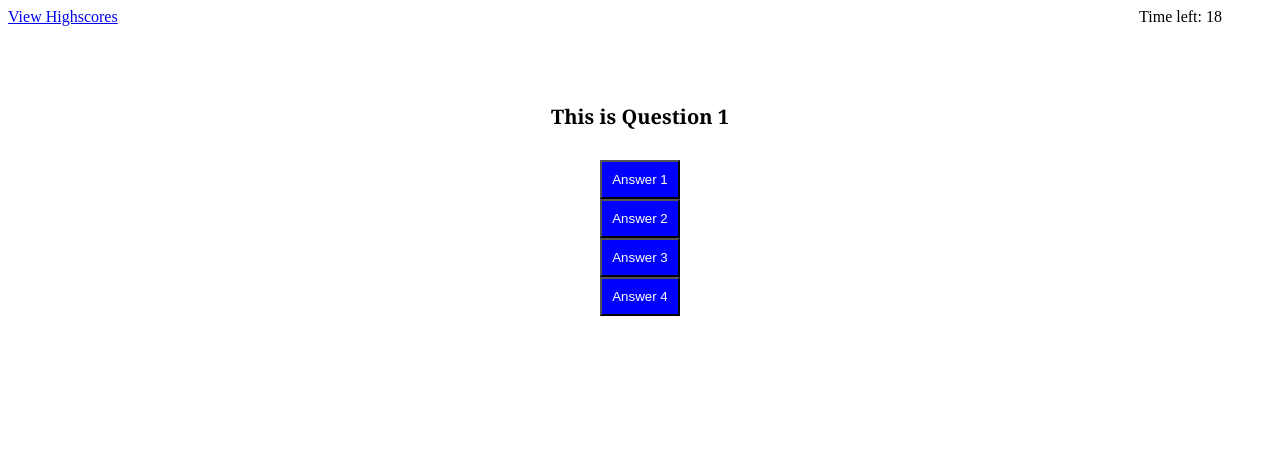
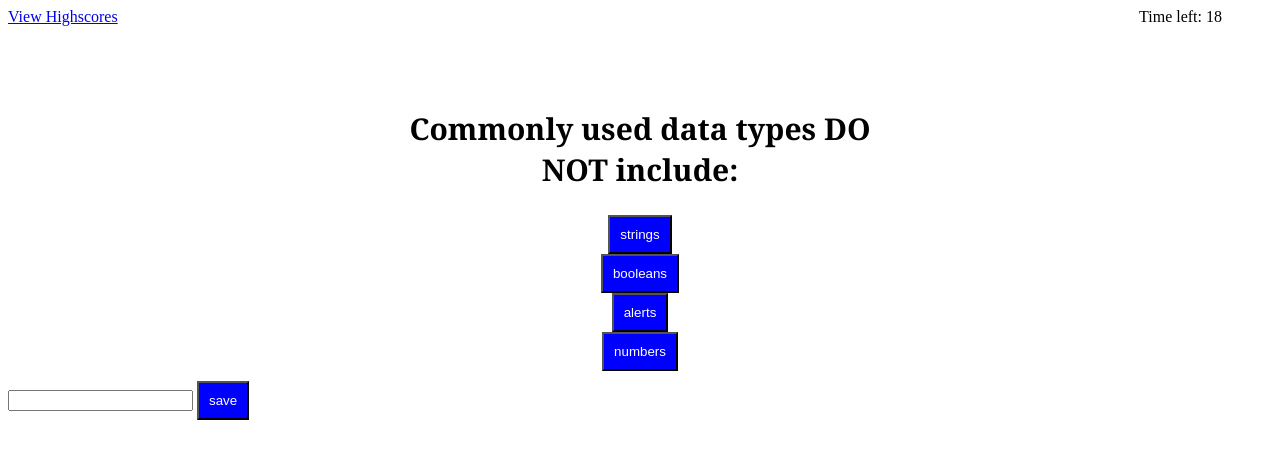
Before and after one commit to kapslock07/CodeQuiz, a plain HTML site: page quiz.html in a window 1280 px wide. Both pictures are taken after a click on the button "Start Quiz". Drawn offline with nearby package versions, Linux system fonts and the light colour scheme.

Commit message:
got loops, timer, and score keeper on loca drive in place

```diff
--- a/quiz.html
+++ b/quiz.html
@@ -28,6 +28,10 @@
     <!-- <div class="buttons" id="answer2"></div>
     <div class="buttons" id="answer3"></div>
     <div class="buttons" id="answer4"></div> -->
+    <form id="form">
+        <input id="formInput">
+        <button id="saveButton">save</button>
+    </form>
 
     <script src="./script.js"></script>
 
--- a/script.js
+++ b/script.js
@@ -1,49 +1,83 @@
 // ----------------METHOD 1--------------------------
 
-var q1Answers = ["Answer 1", "Answer 2", "Answer 3", "Answer 4"]
-var q2Answers = ["q2-Answer 1", "Answer 2", "Answer 3", "Answer 4"]
-var answerButton = ""
+var timeLeft = 20;
+//$("#form").hide();
+
+var questions = [
+    {
+        title: "Commonly used data types DO NOT include:",
+        choices: ["strings", "booleans", "alerts", "numbers"],
+        answer: "alerts"
+    },
+    {
+        title: "The condition in an if / else statement is enclosed within ____.",
+        choices: ["quotes", "curly brackets", "parentheses", "square brackets"],
+        answer: "parentheses"
+    },
+    ///etc.
+];
 
 $("#startButton").on("click", function () {
 
     $("#mainSection").html("<p>This is Question 1</p>");
 
-    var counter = 20;
     setInterval(function () {
-        counter--;
-        if (counter >= 0) {
-            $("#timer").html("Time left: " + counter);
+        timeLeft--;
+        if (timeLeft >= 0) {
+            $("#timer").html("Time left: " + timeLeft);
 
         }
-        if (counter === 0) {
+        if (timeLeft === 0) {
             alert('Sorry, you are out of time');
-            clearInterval(counter);
+            //also do end of quiz function here
+            clearInterval(timeLeft);
         }
     }, 1000);
 
-    for (var i = 0; i < q1Answers.length; i++) {
-        answerButton = $("<button>");
-        answerButton.attr("data-answer", q1Answers[i]);
-        answerButton.text(q1Answers[i]);
-        $("#answer1").append(answerButton).append("<div></div>");
-    };
 
+    displayQuestion();
 
 });
 
-$("#answer1").on("click", function () {
-    $("#mainSection").html("<p>This is Question 2</p>");
-    for (var i = 0; i < q2Answers.length; i++) {
+var index = 0;
+
+function displayQuestion() {
+    $("#mainSection").empty();
+
+    var question = $("<h2>");
+    question.text(questions[index].title);
+    $("#mainSection").append(question);
+
+    for (var i = 0; i < questions[index].choices.length; i++) {
         answerButton = $("<button>");
-        answerButton.attr("data-answer", q2Answers[i]);
-        answerButton.text(q2Answers[i]);
-        $("#answer1").html(answerButton).append("<div></div>");
+        answerButton.attr("data-answer", questions[index].choices[i]);
+        answerButton.text(questions[index].choices[i]);
+        answerButton.addClass("answerButton");
+        $("#mainSection").append(answerButton).append("<div></div>");
     };
+}
 
-    //  $(q1Answers[0]).on("click", function () {
-    //         alert("WRONG!");
-    //     }
+$(document).on("click", ".answerButton", function (event) {
+    //$(this) === event.target
+
+    if ($(this).attr("data-answer") === questions[index].answer) {
+
+    } else {
+        timeLeft -= 10;
+    }
+
+    // index = index + 1;
+    // index += 1;
+    //if there are questions left
+    index++;
+    displayQuestion();
+    //else show score function
+
 });
+
+//localStorage.getItem()
+//inside of click listner:
+localStorage.setItem("name", timeLeft)
 
 // --------------------------------------------
 // var clickButton = $("#startButton").on("click", function () {
@@ -51,143 +85,8 @@ $("#answer1").on("click", function () {
 // });
 
 
+function gameOver() {
+    //show score
+    //form.show
 
-
-
-
-
-
-// --------------METHOD 2-------------
-
-// $("#startButton").on("click", function () {
-
-
-//     $("#mainSection").html("<p>This is Question 1</p>");
-//     var q1a1 = $("#answer1").html("<button>Answer 1</button>");
-//     q1a1.addClass("correctAnswer1");
-//     var q1a2 = $("#answer2").html("<button>Answer 2</button>");
-//     q1a2.addClass("wrongAnswer1");
-//     var q1a3 = $("#answer3").html("<button>Answer 3</button>");
-//     q1a3.addClass("wrongAnswer1");
-//     var q1a4 = $("#answer4").html("<button>Answer 4</button>");
-//     q1a4.addClass("wrongAnswer1");
-
-//     var counter = 20;
-//     setInterval(function () {
-//         counter--;
-//         if (counter >= 0) {
-//             $("#timer").html("Time left: " + counter);
-
-//         }
-//         if (counter === 0) {
-//             alert('Sorry, you are out of time');
-//             clearInterval(counter);
-//         }
-//     }, 1000);
-
-// });
-
-
-// $(".correctAnswer1").on("click", function () {
-
-//     var secondQuestion = $("#mainSection").html("<p>This is Question 2</p>");
-//     var q2a1 = $("#answer1").html("<button>Answer 1</button>");
-//     var q2a2 = $("#answer2").html("<button>Answer 2</button>");
-//     var q2a3 = $("#answer3").html("<button>Answer 3</button>");
-//     var q2a4 = $("#answer4").html("<button>Answer 4</button>");
-// });
-
-// $(".wrongAnswer1").on("click", function () {
-//     alert("WRONG!");
-// });
-
-
-// var answerQ2 = $(q2a2).on("click", function () {
-
-//     var secondQuestion = $("#mainSection").html("<p>This is Question 3</p>");
-//     var q2a1 = $("#answer1").html("<button>Answer 1</button>");
-//     var q2a2 = $("#answer2").html("<button>Answer 2</button>");
-//     var q2a3 = $("#answer3").html("<button>Answer 3</button>");
-//     var q2a4 = $("#answer4").html("<button>Answer 4</button>");
-// });
-
-// ------------METHOD 3--------------------------------
-//     var possibleOutcomes = [true, false]
-
-// $("#startButton").on("click", function () {
-
-//     $("#mainSection").html("<p>This is Question 1</p>");
-//     var q1a1 = $("#answer1").html("<button>Answer 1</button>");
-//     q1a1.attr("answerResult", possibleOutcomes[0]);
-//     var q1a2 = $("#answer2").html("<button>Answer 2</button>");
-//     q1a2.attr("answerResult", possibleOutcomes[1]);
-//     var q1a3 = $("#answer3").html("<button>Answer 3</button>");
-//     q1a3.attr("answerResult", possibleOutcomes[1]);
-//     var q1a4 = $("#answer4").html("<button>Answer 4</button>");
-//     q1a4.attr("answerResult", possibleOutcomes[1]);
-// });
-
-// var firstAnswer = $(".buttons").on("click", function () {
-//     if (firstAnswer.$(this).attr("answerResult") = possibleOutcomes[0]) {
-
-//         var secondQuestion = $("#mainSection").html("<p>This is Question 2</p>");
-//         var q2a1 = $("#answer1").html("<button>Answer 1</button>");
-//         var q2a2 = $("#answer2").html("<button>Answer 2</button>");
-//         var q2a3 = $("#answer3").html("<button>Answer 3</button>");
-//         var q2a4 = $("#answer4").html("<button>Answer 4</button>");
-//     }
-//     else {
-//         alert("WRONG!");
-//     }
-// });
-
-// ------------------METHOD 3------------------
-
-
-// var q1Answers = ["Answer 1", "Answer 2", "Answer 3", "Answer 4"]
-// var answerButton = $("<button>");
-
-
-// $("#startButton").on("click", function () {
-
-//     $("#mainSection").html("<p>This is Question 1</p>");
-
-//     for (var i = 0; i < q1Answers.length; i++) {
-//         // $("#answer1").append((q1Answers[i]) + "<div></div>");
-//         var answerButton = $("<button>");
-//         answerButton.attr("data-answer", q1Answers[i]);
-//         answerButton.text(q1Answers[i]);
-//         $("#answer1").append(answerButton).append("<div></div>");
-//     };
-
-//     var counter = 20;
-//     setInterval(function () {
-//         counter--;
-//         if (counter >= 0) {
-//             $("#timer").html("Time left: " + counter);
-
-//         }
-//         if (counter === 0) {
-//             alert('Sorry, you are out of time');
-//             clearInterval(counter);
-//         }
-//     }, 1000);
-// });
-
-// $(q1Answers[0]).on("click", function () {
-
-//     var secondQuestion = $("#mainSection").html("<p>This is Question 2</p>");
-//     var q2a1 = $("#answer1").html("<button>Answer 1</button>");
-//     var q2a2 = $("#answer2").html("<button>Answer 2</button>");
-//     var q2a3 = $("#answer3").html("<button>Answer 3</button>");
-//     var q2a4 = $("#answer4").html("<button>Answer 4</button>");
-// });
-
-// $(".wrongAnswer1").on("click", function () {
-//     alert("WRONG!");
-// });
-
-// --------------------------------------------
-// var clickButton = $("#startButton").on("click", function () {
-//     var firstQuestion = $("#mainSection").html("<p>This is Question 1</p>" + "<div><button>Answer 1</button></div>" + "<div><button>Answer 2</button></div>" + "<div><button>Answer 3</button></div>" + "<div><button>Answer 4</button></div>");
-// });
+}
```
